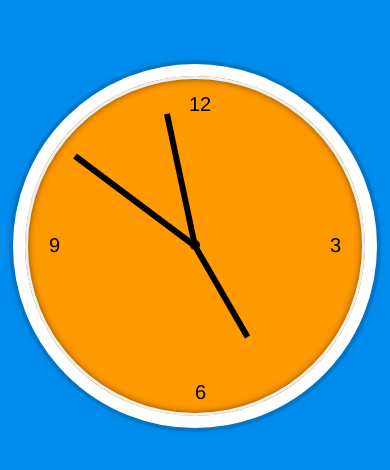
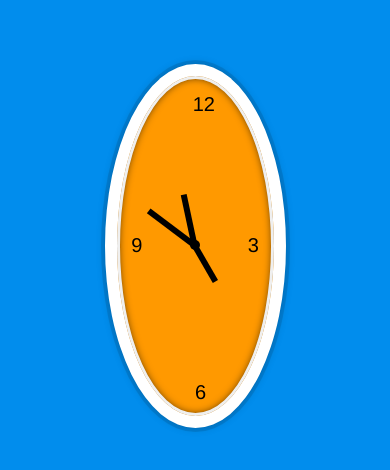
Before and after one commit to blambillotte/javascript-clock, a plain HTML site: page index.html in a window 390 px wide. Shown: the part 176-646 px from the top of the page. Drawn offline with Linux system fonts and the light colour scheme.

Commit message:
Creating a new branch for responsive work

```diff
--- a/main.css
+++ b/main.css
@@ -19,7 +19,7 @@ body {
 
 .clock {
   background: #ff9900;
-  width: 30rem;
+  width: 30%;
   height: 30rem;
   border:12px solid white;
   border-radius:50%;
```
